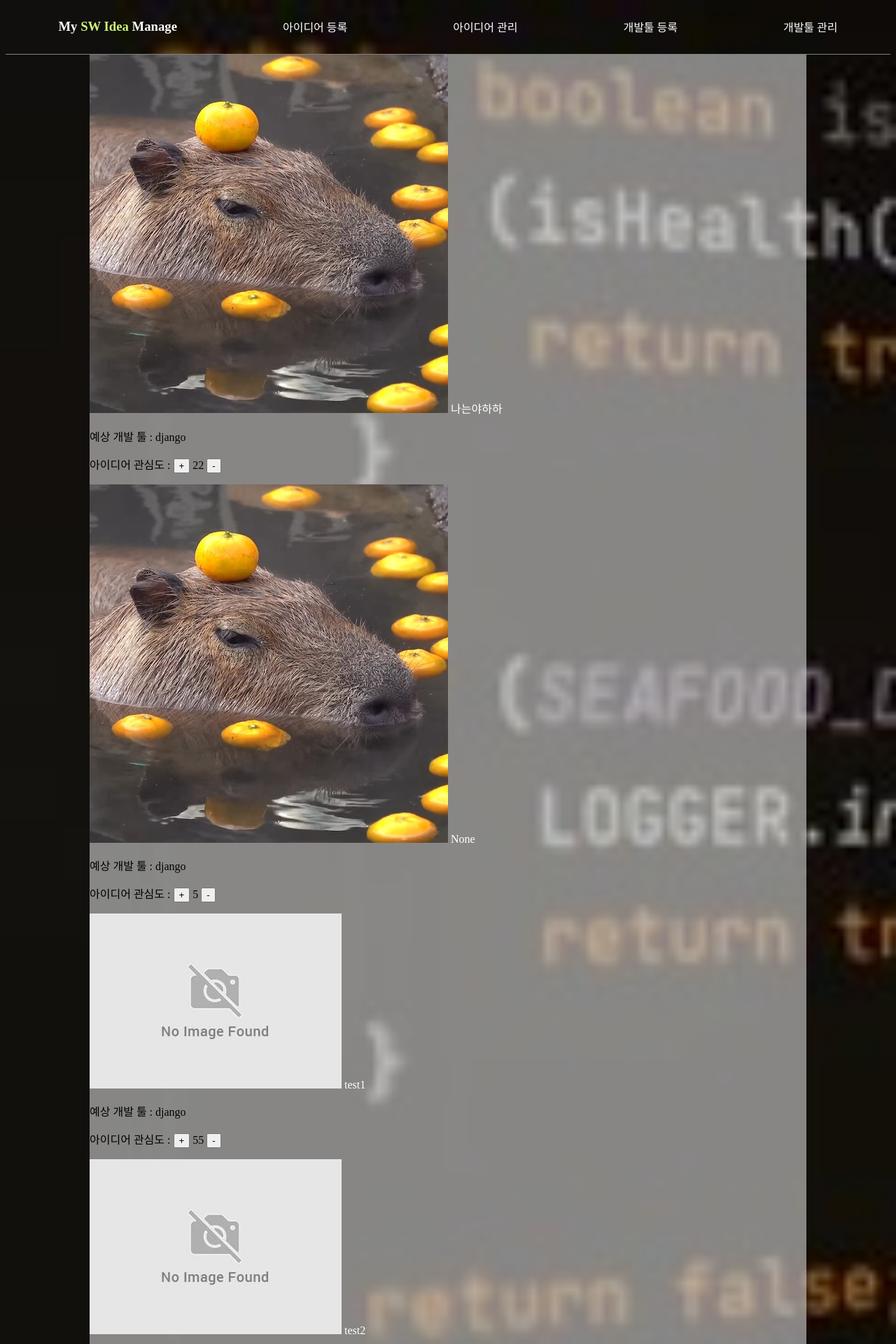
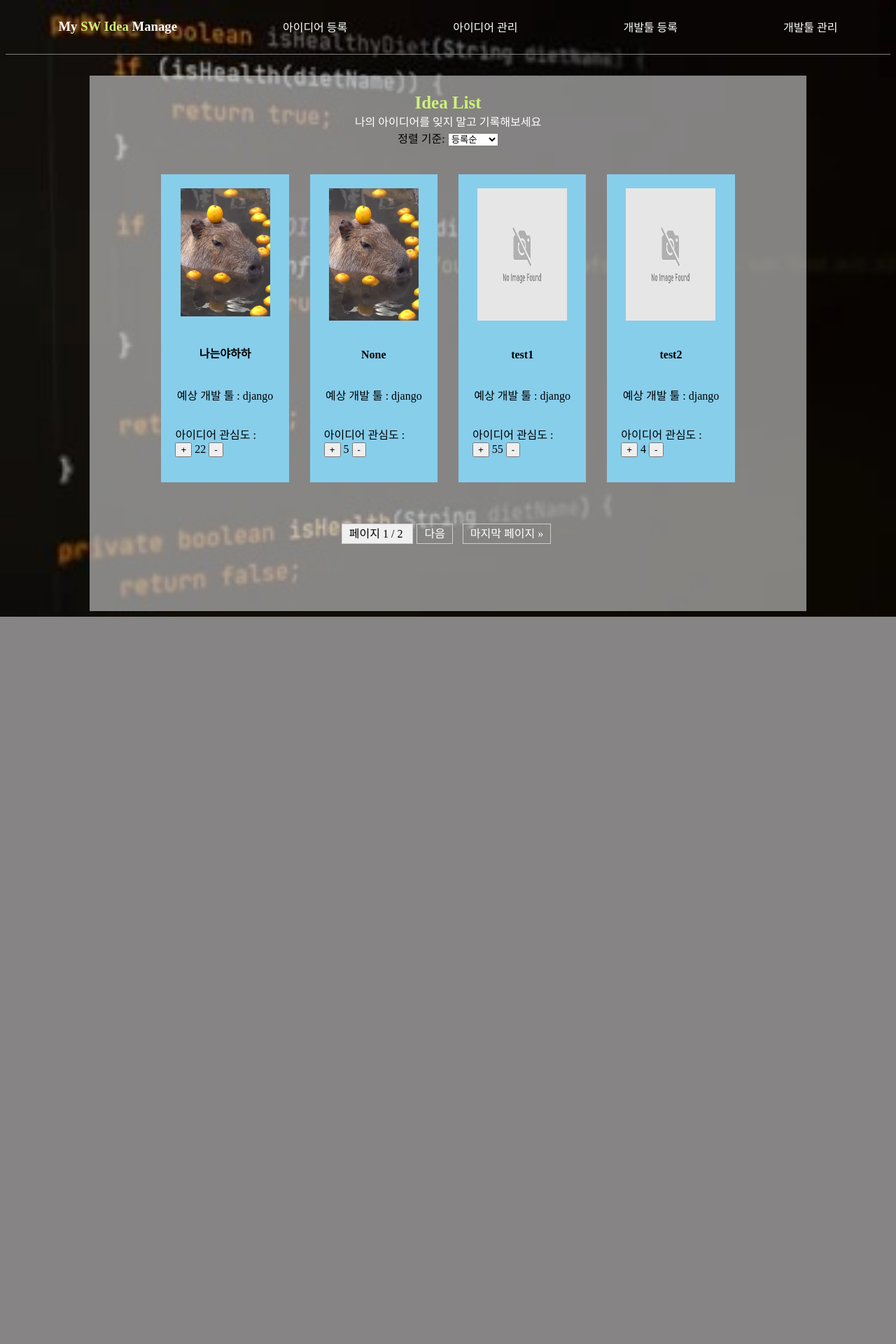
Before and after one commit to Pirogramming-22/Jung-Wonjun, a Django app: page / in a window 1280 px wide. Shown: the top 1920 px of the page at 70% size. After the commit the page ends 881 px from the top, so only its background shows below. Run offline with Django 5.2, Linux system fonts and the light colour scheme; data comes from the database, SQL or seed files in the repository; both versions use the stored data as it was after the commit.

Commit message:
중간 단계 완성

```diff
--- a/SWIDEA_SITE/apps/idea/models.py
+++ b/SWIDEA_SITE/apps/idea/models.py
@@ -8,3 +8,4 @@
     content = models.TextField('아이디어 설명:')
     interest = models.IntegerField('아이디어 관심도:', max_length=20)
     devtool = models.ForeignKey(Tool, verbose_name='예상 개발툴:', on_delete=models.CASCADE)
+    created_at = models.DateTimeField(auto_now_add=True, verbose_name="등록일")
--- a/SWIDEA_SITE/apps/idea/views.py
+++ b/SWIDEA_SITE/apps/idea/views.py
@@ -1,12 +1,24 @@
 from django.shortcuts import render, redirect
+from django.core.paginator import Paginator
 from apps.idea.models import Idea
 from apps.idea.forms import Ideaform
 
 # Create your views here.
 def list(request):
-    ideas = Idea.objects.all()
+    sort_by = request.GET.get('sort_by', 'created_at')
+    if sort_by == 'interest':
+        ideas = Idea.objects.all().order_by('-interest')  # 찜하기순
+    elif sort_by == 'title':
+        ideas = Idea.objects.all().order_by('title')  # 이름순
+    elif sort_by == 'latest':
+        ideas = Idea.objects.all().order_by('-created_at')  # 최신순
+    else:
+        ideas = Idea.objects.all().order_by('created_at')  # 등록순
+    paginator = Paginator(ideas, 4)
+    page_number = request.GET.get('page', 1)
+    page_obj = paginator.get_page(page_number)
     context = {
-        'ideas': ideas,
+        'page_obj':page_obj
     }
     return render(request, 'idea/list.html', context)
 
--- a/SWIDEA_SITE/static/idea/list.css
+++ b/SWIDEA_SITE/static/idea/list.css
@@ -0,0 +1,87 @@
+.list_container {
+    display: flex;
+    flex-direction: column;
+    justify-content: center;
+    align-items: center;
+    margin-top: 30px;
+    padding-bottom: 100px;
+    max-width: 100%;
+}
+
+.form_title {
+    font-size: 25px;
+    margin-bottom: 0;
+}
+
+.discription {
+    margin-block: 0;
+    color: white;
+}
+
+.item_container {
+    display: grid;
+    grid-template-columns: repeat(4, 1fr);
+    gap: 30px;
+    padding-inline: 20px;
+    padding-block: 40px;
+    max-width: 80%;
+}
+
+.item {
+    flex: 1 1 22%;
+    display: flex;
+    align-items: center;
+    flex-direction: column;
+    background-color: skyblue;
+    padding: 20px;
+    height: 400px;
+    max-width: 100%;
+}
+
+.item a {
+    color: black;
+    font-weight: bold;
+    margin-bottom: 20px;
+}
+
+img {
+    width: 90%;
+    height: 200px;
+    margin-bottom: 40px;
+}
+
+.pagination {
+    text-align: center;
+    margin-top: 20px;
+}
+
+.pagination a {
+    margin: 0 5px;
+    padding: 5px 10px;
+    text-decoration: none;
+    border: 1px solid #ccc;
+}
+
+.pagination .current {
+    padding: 5px 10px;
+    background-color: #f0f0f0;
+    border: 1px solid #ccc;
+}
+
+@media (max-width: 1024px) {
+    .item_container {
+        grid-template-columns: repeat(3, 1fr);
+    }
+}
+
+@media (max-width: 768px) {
+    .item_container {
+        grid-template-columns: repeat(2, 1fr);
+    }
+}
+
+@media (max-width: 480px) {
+    .item_container {
+        grid-template-columns: 1fr;
+    }
+}
--- a/SWIDEA_SITE/templates/idea/list.html
+++ b/SWIDEA_SITE/templates/idea/list.html
@@ -12,7 +12,22 @@
 </head>
 <body>
     {% block content %}
-        {% for idea in ideas %}
+    <div class="list_container">
+        <h3 class="form_title yellow">Idea List</h3>
+        <p class="discription">나의 아이디어를 잊지 말고 기록해보세요</p>
+
+        <form method="get" class="sort-form">
+            <label for="sort_by">정렬 기준:</label>
+            <select name="sort_by" id="sort_by" onchange="this.form.submit()">
+                <option value="created_at" {% if request.GET.sort_by == 'created_at' %}selected{% endif %}>등록순</option>
+                <option value="latest" {% if request.GET.sort_by == 'latest' %}selected{% endif %}>최신순</option>
+                <option value="interest" {% if request.GET.sort_by == 'interest' %}selected{% endif %}>찜하기순</option>
+                <option value="title" {% if request.GET.sort_by == 'title' %}selected{% endif %}>이름순</option>
+            </select>
+        </form>
+
+        <div class="item_container">
+            {% for idea in page_obj %}
             <div class="item">
                 {% if idea.image != null and idea.image.url != "" %}
                     <img src="{{ idea.image.url }}" alt="image">
@@ -28,6 +43,26 @@
                 </p>
             </div>
             {% endfor %}
+        </div>
+
+        <div class="pagination">
+            <span class="step-links">
+                {% if page_obj.has_previous %}
+                    <a href="?page=1&sort_by={{ request.GET.sort_by }}">&laquo; 첫 페이지</a>
+                    <a href="?page={{ page_obj.previous_page_number }}&sort_by={{ request.GET.sort_by }}">이전</a>
+                {% endif %}
+
+                <span class="current">
+                    페이지 {{ page_obj.number }} / {{ page_obj.paginator.num_pages }}
+                </span>
+
+                {% if page_obj.has_next %}
+                    <a href="?page={{ page_obj.next_page_number }}&sort_by={{ request.GET.sort_by }}">다음</a>
+                    <a href="?page={{ page_obj.paginator.num_pages }}&sort_by={{ request.GET.sort_by }}">마지막 페이지 &raquo;</a>
+                {% endif %}
+            </span>
+        </div>
+    </div>
     {% endblock %}
 </body>
 </html>
```
Also changed, not shown: SWIDEA_SITE/static/idea/update.css (+21 -17 lines), SWIDEA_SITE/README.md, SWIDEA_SITE/apps/idea/migrations/0002_idea_created_at.py (added), SWIDEA_SITE/db.sqlite3, SWIDEA_SITE/uploaded_images/20250115/animal_57RG17o.jpg (added), SWIDEA_SITE/uploaded_images/20250115/animal_V8s19h1.jpg (added). Lines whose indentation alone changed are shown as unchanged.
